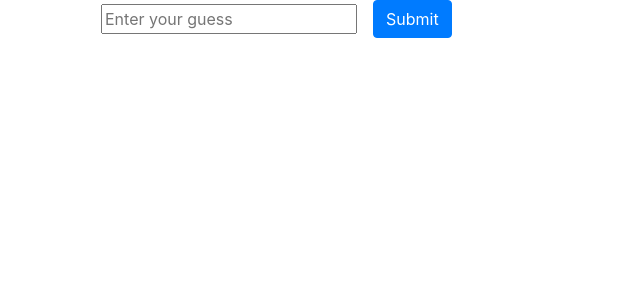
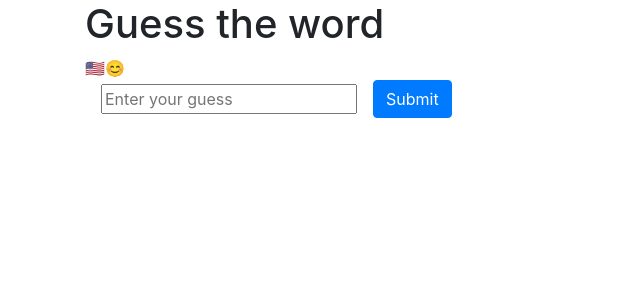
Before and after one commit to theborgh/guess-the-word-hooks, a React (Create React App) app: page / in a window 1280 px wide. Shown: the top 300 px of the page, without its empty margins (0-640 px from the left). Built offline with nearby package versions, Linux system fonts and the light colour scheme.

Commit message:
Add languageContext, languagePicker component

```diff
--- a/src/App.js
+++ b/src/App.js
@@ -1,24 +1,34 @@
 import React from 'react';
 import './App.css';
 import hookActions from './actions/hookActions';
+import languageContext from './contexts/languageContext';
 
 import Input from './Input';
+import LanguagePicker from './LanguagePicker';
 
 // run automatically
 function reducer(state, action) {
   switch (action.type) {
     case 'setSecretWord':
       return {...state, secretWord: action.payload};
+    case 'setLanguage':
+      return {...state, language: action.payload};
     default:
       throw new Error('Invalid action type: ' + action.type);
   }
 }
 
 function App() {
-  const [state, dispatch] = React.useReducer(reducer, {secretWord: null});
+  const [state, dispatch] = React.useReducer(reducer, {
+    secretWord: null,
+    language: 'en',
+  });
 
   const setSecretWord = secretWord =>
     dispatch({type: 'setSecretWord', payload: secretWord});
+
+  const setLanguage = language =>
+    dispatch({type: 'setLanguage', payload: language});
 
   React.useEffect(() => hookActions.getSecretWord(setSecretWord), []);
 
@@ -35,7 +45,11 @@
 
   return (
     <div className='container' data-test='component-App'>
-      <Input secretWord={state.secretWord} />
+      <h1>Guess the word</h1>
+      <languageContext.Provider value={state.language}>
+        <LanguagePicker setLanguage={setLanguage} />
+        <Input secretWord={state.secretWord} />
+      </languageContext.Provider>
     </div>
   );
 }
--- /dev/null
+++ b/src/LanguagePicker.js
@@ -0,0 +1,24 @@
+import React from 'react';
+import propTypes from 'prop-types';
+
+const LanguagePicker = ({setLanguage}) => {
+  const languages = [{code: 'en', symbol: '🇺🇸'}, {code: 'emoji', symbol: '😊'}];
+
+  const languageIcons = languages.map(lang => (
+    <span
+      key={lang.code}
+      data-test='language-icon'
+      onClick={() => setLanguage(lang.code)}
+    >
+      {lang.symbol}
+    </span>
+  ));
+
+  return <div data-test='component-LanguagePicker'>{languageIcons}</div>;
+};
+
+LanguagePicker.propTypes = {
+  setLanguage: propTypes.func.isRequired,
+};
+
+export default LanguagePicker;
--- /dev/null
+++ b/src/contexts/languageContext.js
@@ -0,0 +1,3 @@
+import React from 'react';
+
+export default React.createContext('en');
```
Also changed, not shown: 1 other file (tests, documents, lock files or other folders).
